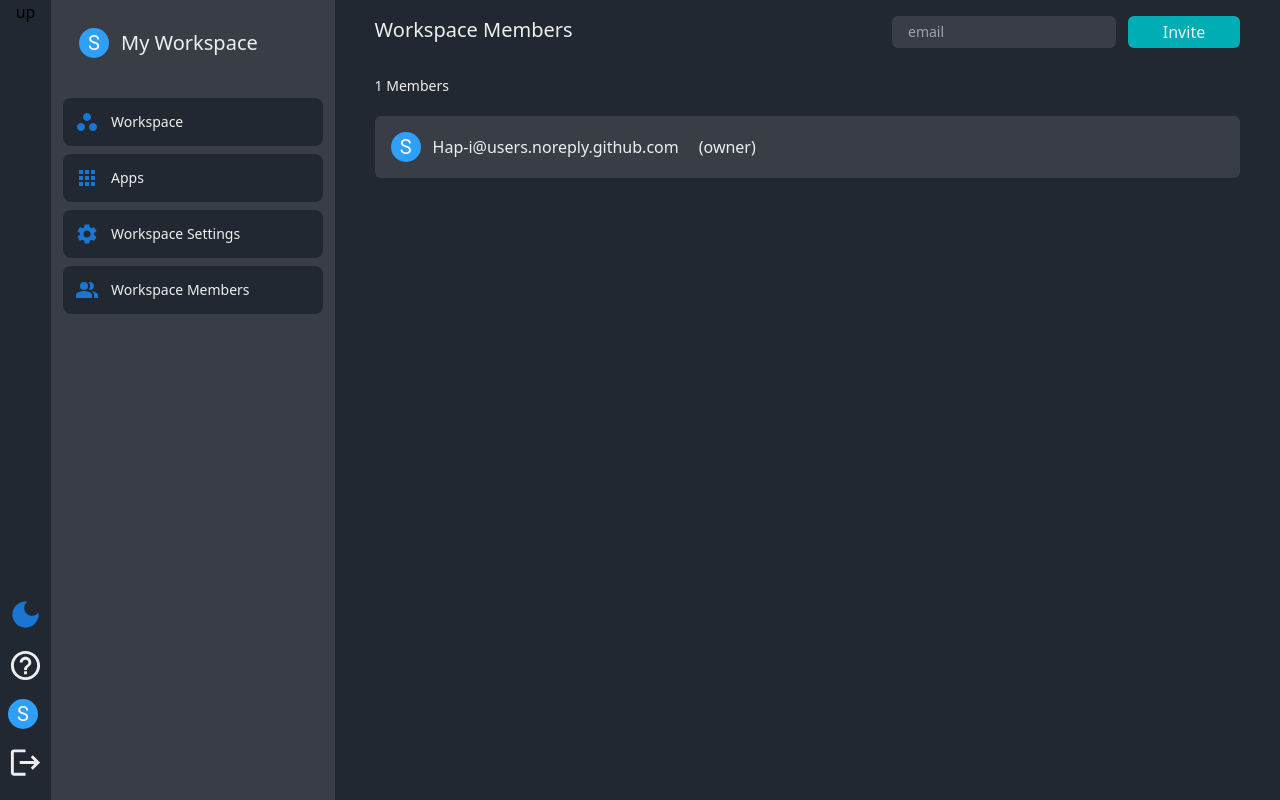
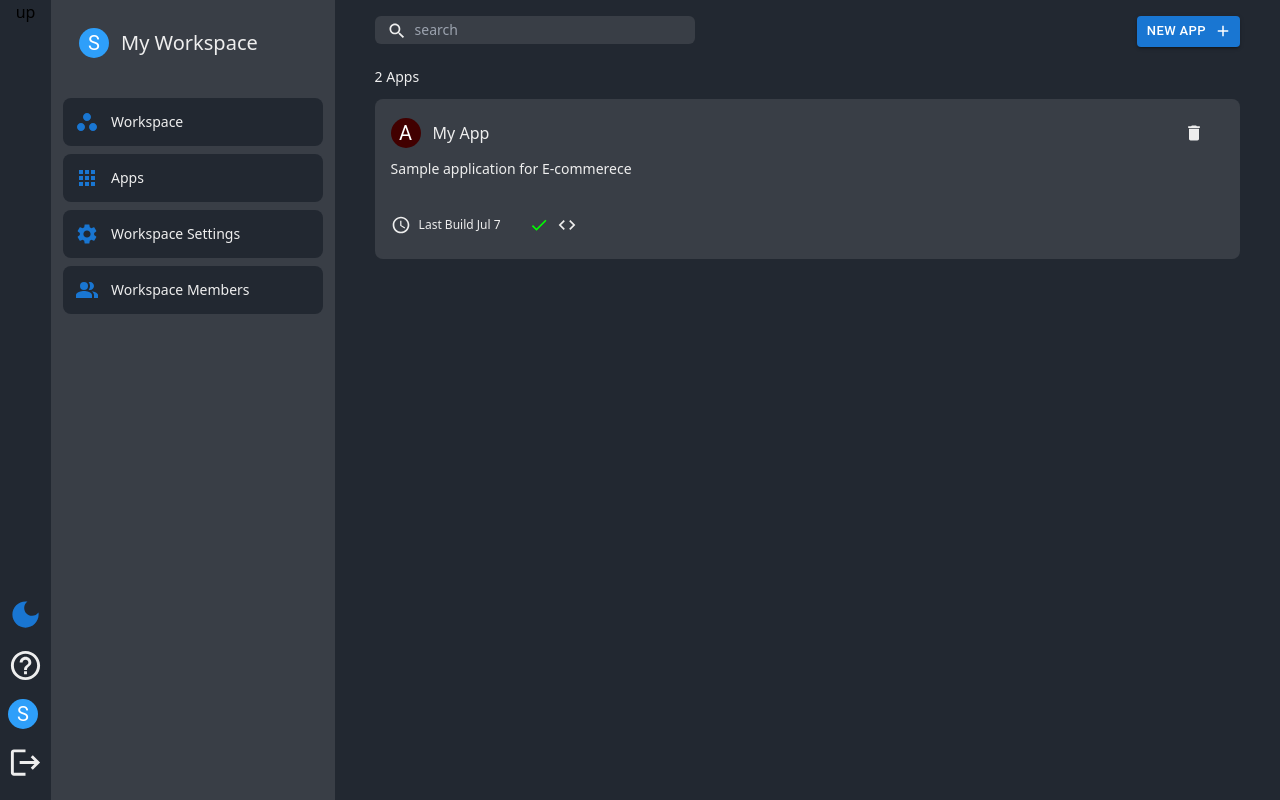
Before and after one commit to Hap-i/h-api, a React (Create React App) app in the folder packages/h-api-client/: page /app/1 in a window 1280 px wide. Built offline with nearby package versions, Linux system fonts and the light colour scheme.

Commit message:
small window page added

```diff
--- a/packages/h-api-client/src/App.js
+++ b/packages/h-api-client/src/App.js
@@ -1,8 +1,12 @@
 import Home from "./pages/Home";
-
+import useWindowDimensions from "./hooks/useWindowDimensions";
+import SmallWindow from "./pages/SmallWindow";
 function App() {
+  const { width } = useWindowDimensions();
   return (
-    <Home></Home>
+    <>
+      {width > 1000 ? <Home></Home> : <SmallWindow></SmallWindow>}
+    </>
   );
 }
 
--- /dev/null
+++ b/packages/h-api-client/src/hooks/useWindowDimensions.js
@@ -0,0 +1,24 @@
+import { useState, useEffect } from 'react';
+
+function getWindowDimensions() {
+    const { innerWidth: width, innerHeight: height } = window;
+    return {
+        width,
+        height
+    };
+}
+
+export default function useWindowDimensions() {
+    const [windowDimensions, setWindowDimensions] = useState(getWindowDimensions());
+
+    useEffect(() => {
+        function handleResize() {
+            setWindowDimensions(getWindowDimensions());
+        }
+
+        window.addEventListener('resize', handleResize);
+        return () => window.removeEventListener('resize', handleResize);
+    }, []);
+
+    return windowDimensions;
+}
--- a/packages/h-api-client/src/index.js
+++ b/packages/h-api-client/src/index.js
@@ -3,7 +3,6 @@ import ReactDOM from 'react-dom/client';
 import './index.css';
 import App from './App';
 import reportWebVitals from './reportWebVitals';
-
 const root = ReactDOM.createRoot(document.getElementById('root'));
 root.render(
   <React.StrictMode>
--- a/packages/h-api-client/src/pages/Home.js
+++ b/packages/h-api-client/src/pages/Home.js
@@ -1,16 +1,17 @@
 import React from "react";
 import HomeSideBar from "../components/HomeComponents/HomeSideBar";
 import HomeMiddleBar from "../components/HomeComponents/HomeMiddleBar";
-// import Allapps from "../components/HomeComponents/Allapps";
+import Allapps from "../components/HomeComponents/Allapps";
 // import WorkspaceSettings from "../components/HomeComponents/WorkspaceSettings";
-import WorkspaceMembers from "../components/HomeComponents/WorkspaceMembers";
+// import WorkspaceMembers from "../components/HomeComponents/WorkspaceMembers";
 
 function Home() {
   return (
     <div className="flex justify-between">
       <HomeSideBar></HomeSideBar>
       <HomeMiddleBar></HomeMiddleBar>
-      <WorkspaceMembers></WorkspaceMembers>
+      {/* <WorkspaceMembers></WorkspaceMembers> */}
+      <Allapps></Allapps>
     </div>
   );
 }
--- /dev/null
+++ b/packages/h-api-client/src/pages/SmallWindow.js
@@ -0,0 +1,21 @@
+import React from "react";
+
+function SmallWindow() {
+  return (
+    <div className="bg-csBlack h-screen w-screen">
+      <div class="grid h-screen place-items-center">
+        <div>
+          <img className="h-80" src="smallWindow/smallWindow.svg" alt="" />
+          <div className="text-csWhite mt-5 text-xl text-center">
+            Your resolution is too small
+          </div>
+          <div className="text-csWhite mt-1 text-center overflow-hidden">
+            To enjoy H-api resize your browser to be atleast 1000px wide.
+          </div>
+        </div>
+      </div>
+    </div>
+  );
+}
+
+export default SmallWindow;
```
Also changed, not shown: packages/h-api-client/public/smallWindow/smallWindow.svg (added).
